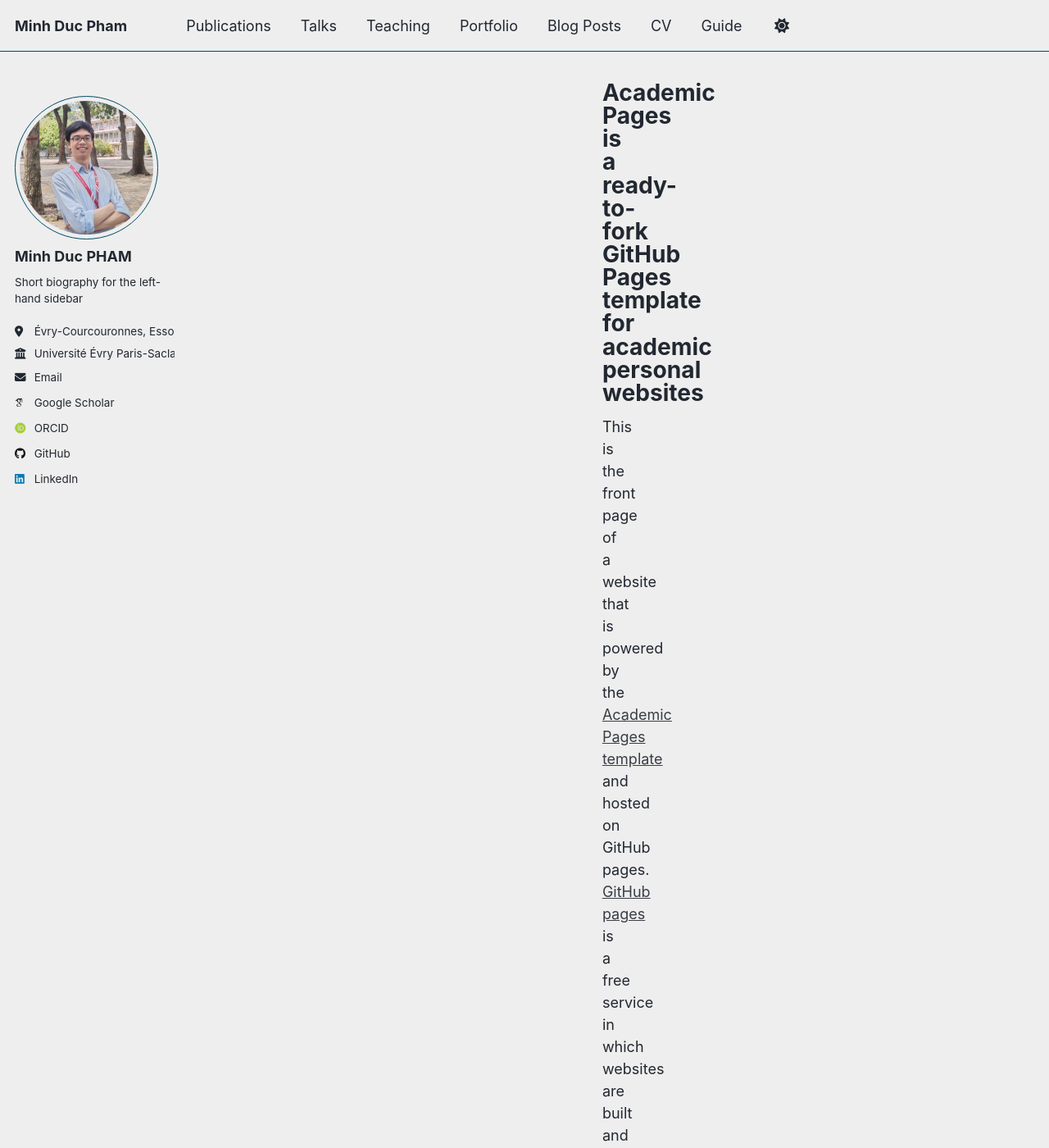
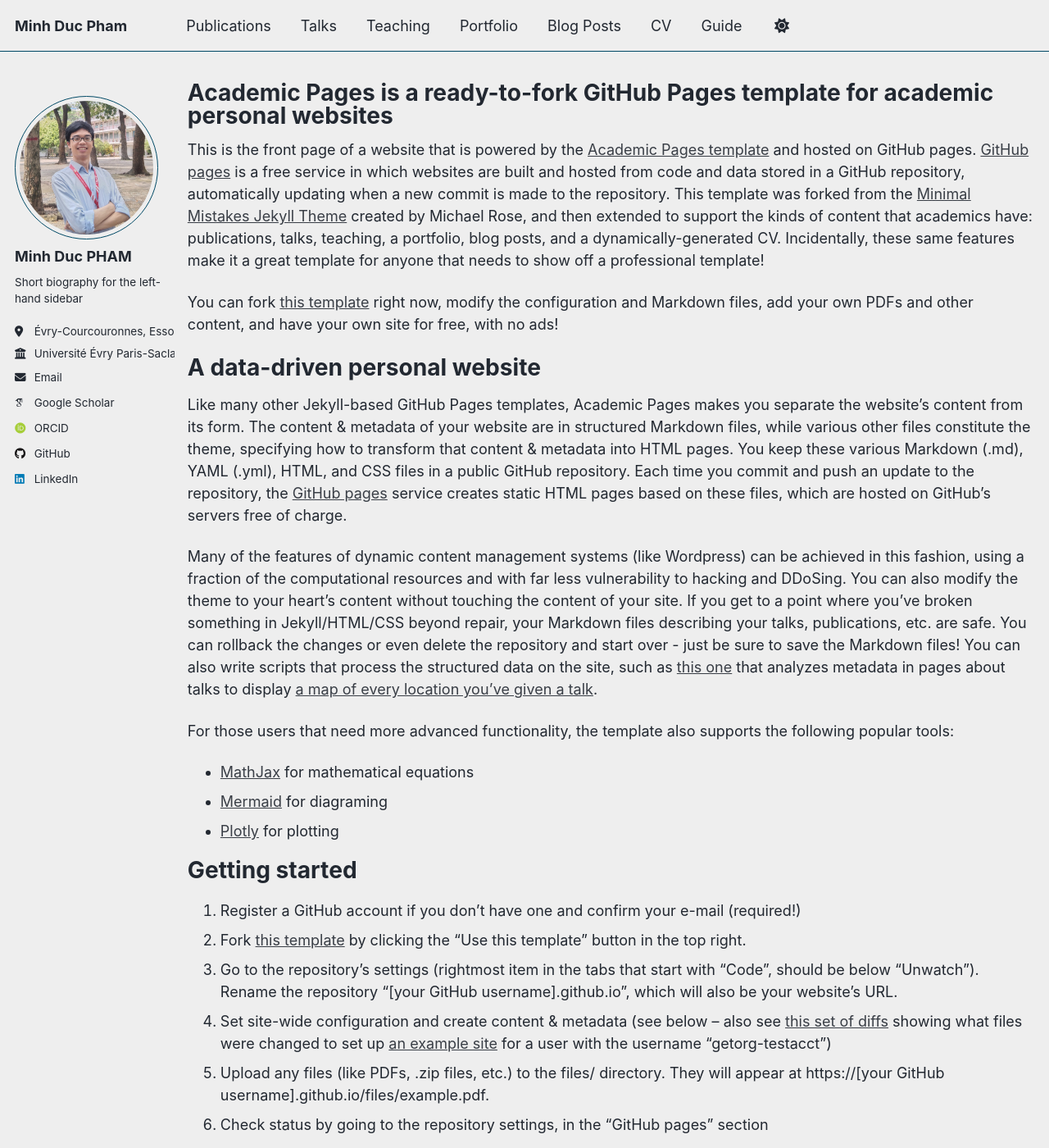
Before and after one commit to phamminhducH/phamminhducH.github.io, a Jekyll site: the page built from _pages/about.md, in a window 1280 px wide and 1400 px high. Shown: the whole window at 82% size. Built offline with Jekyll 4.4.1, drawn with Linux system fonts in a browser that asks for light colours; some web fonts are replaced; a script that is not in the unit is left out.

Commit message:
Update _page.scss

```diff
--- a/_sass/layout/_page.scss
+++ b/_sass/layout/_page.scss
@@ -19,8 +19,8 @@
 .page {
   @include breakpoint($large) {
     @include span(10 of 12 last);
-    @include prefix(5 of 12);
-    @include suffix(5 of 12);
+    @include prefix(0 of 12);
+    @include suffix(0 of 12);
   }
 
   .page__inner-wrap {
```
